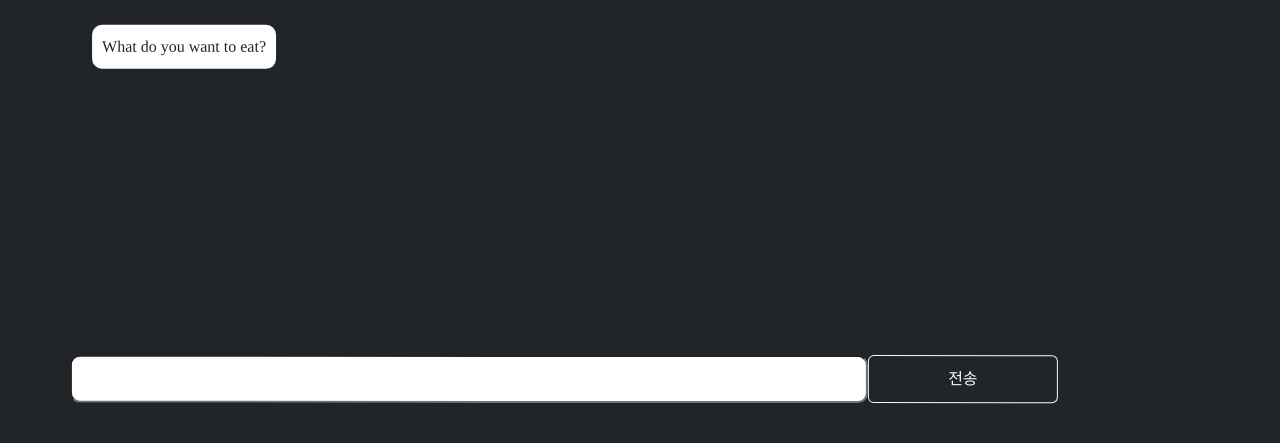
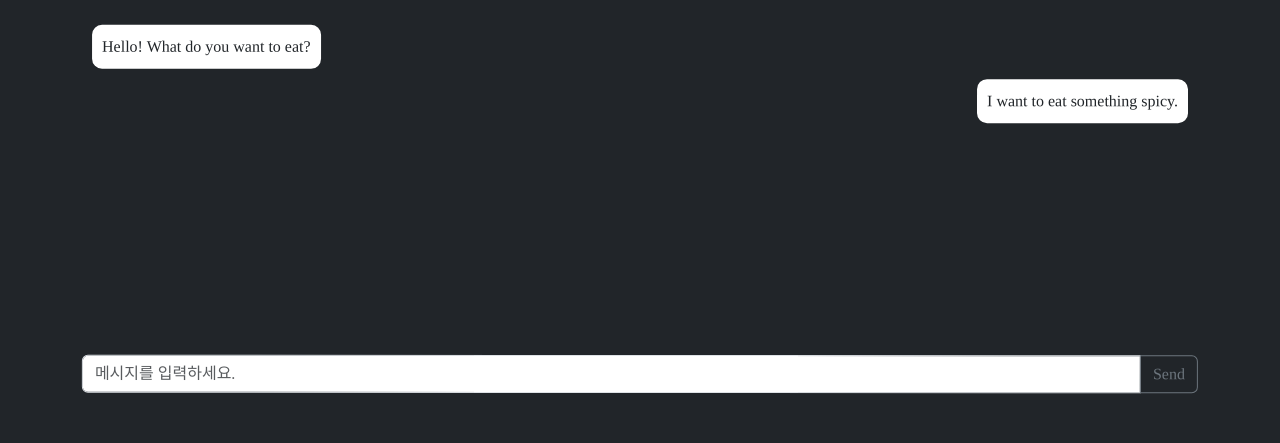
Before and after one commit to xotjdchl/Menu-Recommendation, a plain HTML site: page index.html in a window 1280 px wide. Shown: the part 83-526 px from the top of the page. Drawn offline with Linux system fonts and the light colour scheme.

Commit message:
Update index.html
update input box and script part

```diff
--- a/index.html
+++ b/index.html
@@ -10,23 +10,28 @@
 <body class="bg-dark">
     <div class="container">
         <h1 class="text-bg-light rounded-3 p-3 text-center">Menu Recommendation</h1>
-        <div class="chat-content">
+        <div class="chat-content" id="chat-messages">
             <div class="line">
-                <span class="chat-box">What do you want to eat?</span>
+                <span class="chat-box">Hello! What do you want to eat?</span>
+            </div>
+            <div class="line">
+                <span class="chat-box mine">I want to eat something spicy.</span>
             </div>
         </div>
-        <div class="row">
-            <input class="chat-box col-10" id="input">
-            <button class="btn btn-outline-light col-2" id="send">전송</button>
+        <div class="input-group mb-3">
+            <input type="text" class="form-control" id="input" placeholder="메시지를 입력하세요." aria-label="Type your message" aria-describedby="button-addon2">
+            <button class="btn btn-outline-secondary" type="button" id="send">Send</button>
         </div>
     </div>
     <script src="js/bootstrap.bundle.min.js"></script>
+    <script src="js/chatbot.js"></script>
+
     <script>
-        document.querySelector('#send').addEventListener('click', function(){
-            var template = '<div class="line"> <span class="chat-box mine">' + document.querySelector('#input').value + '</span> </div>';
-            document.querySelector('.chat-content').insertAdjacentHTML('beforeend', template);
-            document.querySelector('#input').value = '';
-        })
+        // document.querySelector('#send').addEventListener('click', function(){
+        //     var template = '<div class="line"> <span class="chat-box mine">' + document.querySelector('#input').value + '</span> </div>';
+        //     document.querySelector('.chat-content').insertAdjacentHTML('beforeend', template);
+        //     document.querySelector('#input').value = '';
+        // })
     </script>
 </body>
 </html>
```
